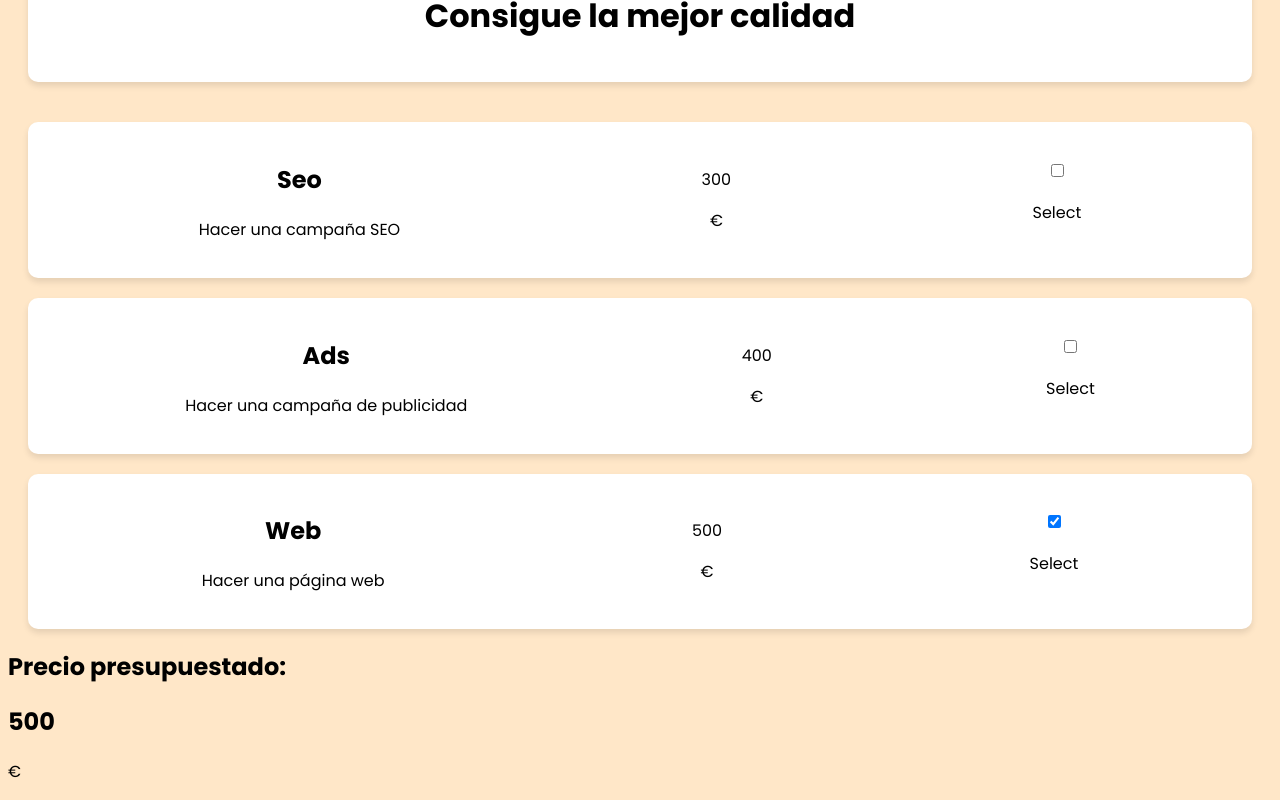
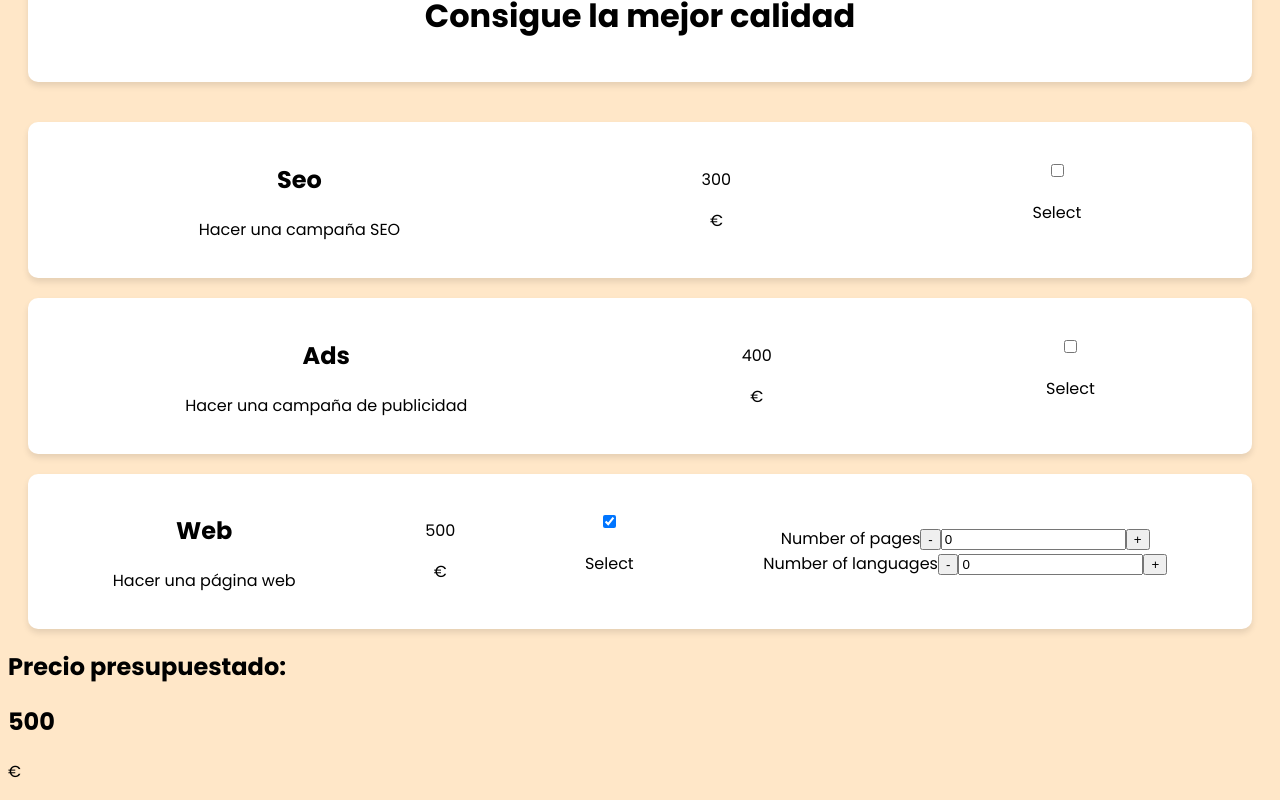
Before and after one commit to LaraBerenguer/react-budget-cards, a React (Vite) app: page / in a window 1280 px wide. Both pictures are taken after a click on the checkbox 1054 px from the left and 945 px from the top of the page. Shown: the part 424-1224 px from the top of the page. Built offline with nearby package versions, Linux system fonts and the light colour scheme.

Commit message:
Added buttons that work with total price

```diff
--- a/index.html
+++ b/index.html
@@ -3,7 +3,7 @@
 
 <head>
   <meta charset="UTF-8" />
-  <!--<link rel="icon" type="image/svg+xml" href="/vite.svg" />-->
+  <link rel="icon" type="image/png" sizes="32x32" href="./myFavicon.png">
   <meta name="viewport" content="width=device-width, initial-scale=1.0" />
   <link rel="stylesheet" href="index.css">
   <title>React Budget Cards</title>
--- a/src/App.tsx
+++ b/src/App.tsx
@@ -4,7 +4,9 @@ import Header from './components/Header.tsx';
 import services from './data.tsx';
 import TotalPrice from "./components/TotalPrice.tsx";
 
-interface CardContext {
+//Interfaces
+
+interface CardProps {
     description: string;
     title: string;
     price: number;
@@ -13,26 +15,57 @@ interface CardContext {
     handleCheck: () => void;
 };
 
-/*interface priceNumber {
-    calculateTotalPrice: () => number;
-}*/
+export interface WebOptionsProps {
+    page: number;
+    setPage: React.Dispatch<React.SetStateAction<number>>;
+    lang: number;
+    setLang: React.Dispatch<React.SetStateAction<number>>;
+}
 
 export interface TotalPriceProps {
     price: () => number;
 }
 
-export const cardContent = React.createContext<CardContext | null>(null);
-//export const priceNumber = React.createContext<priceNumber | null>(null);
+//Context
+
+export const webOptionsContent = React.createContext<WebOptionsProps>({
+    page: 0,
+    setPage: () => {},
+    lang: 0,
+    setLang: () => {},
+});
+
+export const cardContent = React.createContext<CardProps>({
+    description: "",
+    title: "",
+    price: 0,
+    key: 0,
+    isChecked: false,
+    handleCheck: () => { },
+});
+
+//App
 
 const App = () => {
     const [checkedState, setCheckedState] = React.useState<boolean[]>(Array(services.length).fill(false));
+
+    //Web Card Options State
+
+    const [page, setPage] = React.useState<number>(0);
+    const [lang, setLang] = React.useState<number>(0);
+
+    //Functions
+
+    function calculateExtrasPrice() {
+        return (page + lang)*30;
+    }
 
     function calculateTotalPrice() {
         let totalPrice = services.reduce((total, service, index) => {
             return checkedState[index] ? total + service.price : total;
         }, 0);
 
-        return totalPrice;
+        return totalPrice + calculateExtrasPrice();
     }
 
     function handleCheck(index: number) {
@@ -46,13 +79,16 @@ const App = () => {
         <div className="Container">
             <Header />
             {services.map((service, index) => (
-                <cardContent.Provider value={{ description: service.description, title: service.name, price: service.price, key: service.id, isChecked: checkedState[index], handleCheck: () => handleCheck(index) }}>
-                    <Card />
-                </cardContent.Provider>
+                <>
+                    <cardContent.Provider key={service.id} value={{ description: service.description, title: service.name, price: service.price, key: service.id, isChecked: checkedState[index], handleCheck: () => handleCheck(index) }}>
+                        <webOptionsContent.Provider key={service.id} value={{ page: page, setPage: setPage, lang: lang, setLang: setLang }}>
+                            <Card />
+                        </webOptionsContent.Provider>
+                    </cardContent.Provider>
+
+                </>
             ))}
-            {/*<priceNumber.Provider value={{ calculateTotalPrice: () => calculateTotalPrice() }}>*/}
-                <TotalPrice price={calculateTotalPrice}/>
-            {/*</priceNumber.Provider>*/}
+            <TotalPrice price={calculateTotalPrice} />
         </div>
     );
 };
--- a/src/components/Card.tsx
+++ b/src/components/Card.tsx
@@ -1,12 +1,13 @@
 import { useContext } from 'react';
 import { cardContent } from '../App';
+import WebOptions from "../components/WebOptions";
 import './cardStyles.css';
 
 
 export default function Card() {
 
     let context = useContext(cardContent);
-    let { id, description, isChecked, handleCheck, title, price } = context;
+    let { key, description, isChecked, handleCheck, title, price } = context;
 
     return (
         <div className="Card">
@@ -21,12 +22,17 @@ export default function Card() {
             <div className='CardInputContainer'>
                 <input
                     type="checkbox"
-                    id={`${id}`}
+                    id={`${key}`}
                     checked={isChecked}
                     onChange={handleCheck}
                 />
                 <p>Select</p>
             </div>
+            {key === 3 && isChecked && (
+                <div className='webOptionsContainer'>
+                    <WebOptions />
+                </div>
+            )}
         </div>
     )
 }
--- a/src/components/TotalPrice.tsx
+++ b/src/components/TotalPrice.tsx
@@ -1,11 +1,6 @@
 //import styles
-//import { useContext } from 'react';
-//import { priceNumber } from '../App';
 import React from "react";
 import {TotalPriceProps} from '../App';
-
-/*let priceContext = useContext(priceNumber);
-let { calculateTotalPrice} = priceContext;*/
 
 const TotalPrice: React.FC<TotalPriceProps> = ({ price }) => {
     return (
--- /dev/null
+++ b/src/components/WebOptions.tsx
@@ -0,0 +1,63 @@
+import { useContext } from "react";
+import { webOptionsContent } from '../App';
+
+
+export default function WebOptions() {
+
+    let webContext = useContext(webOptionsContent);
+    let { page, setPage, lang, setLang } = webContext;
+
+
+    const handlePageInput = (e: React.ChangeEvent<HTMLInputElement>) => {
+        const pageAsNumber = Number(e.target.value);
+        setPage(pageAsNumber);
+    }
+
+    const handleLangInput = (e: React.ChangeEvent<HTMLInputElement>) => {
+        const langAsNumber = Number(e.target.value);
+        setPage(langAsNumber);
+    }
+
+    return (
+        <div className='webOptionContainer'>
+            <div className='pagesContainer'>
+                    <label>
+                        Number of pages
+                        <button onClick={() => {
+                        if (page < 1) {
+                            setPage(0)
+                        } else { setPage(page - 1) }
+                    }}> - </button>
+                        <input
+                            name="pagesInput"
+                            type="number"
+                            defaultValue={0}
+                            value={page}
+                            onChange={handlePageInput}
+                            id="pagesInput"
+                        />
+                    </label>
+                    <button onClick={() => setPage(page + 1)}> + </button>
+            </div>
+            <div className='langContainer'>
+                <label>
+                    Number of languages
+                    <button onClick={() => {
+                    if (lang < 1) {
+                        setLang(0)
+                    } else { setLang(lang - 1) }
+                }}> - </button>
+                    <input
+                        name="langInput"
+                        type="number"
+                        defaultValue={0}
+                        value={lang}
+                        onChange={handleLangInput}
+                        id="langInput"
+                    />
+                </label>
+                <button onClick={() => setLang(lang + 1)}> + </button>
+            </div>
+        </div>
+    )
+};
```
Also changed, not shown: public/myFavicon.png (added).
